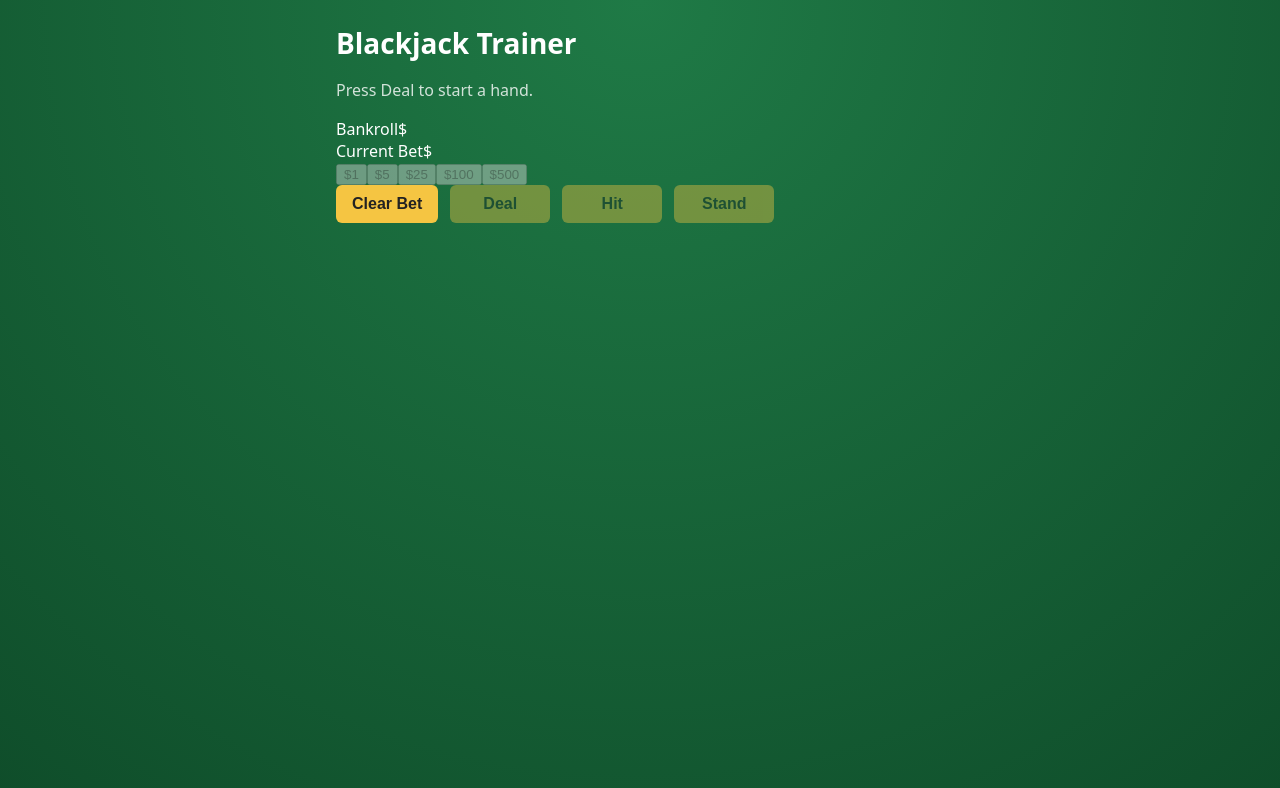
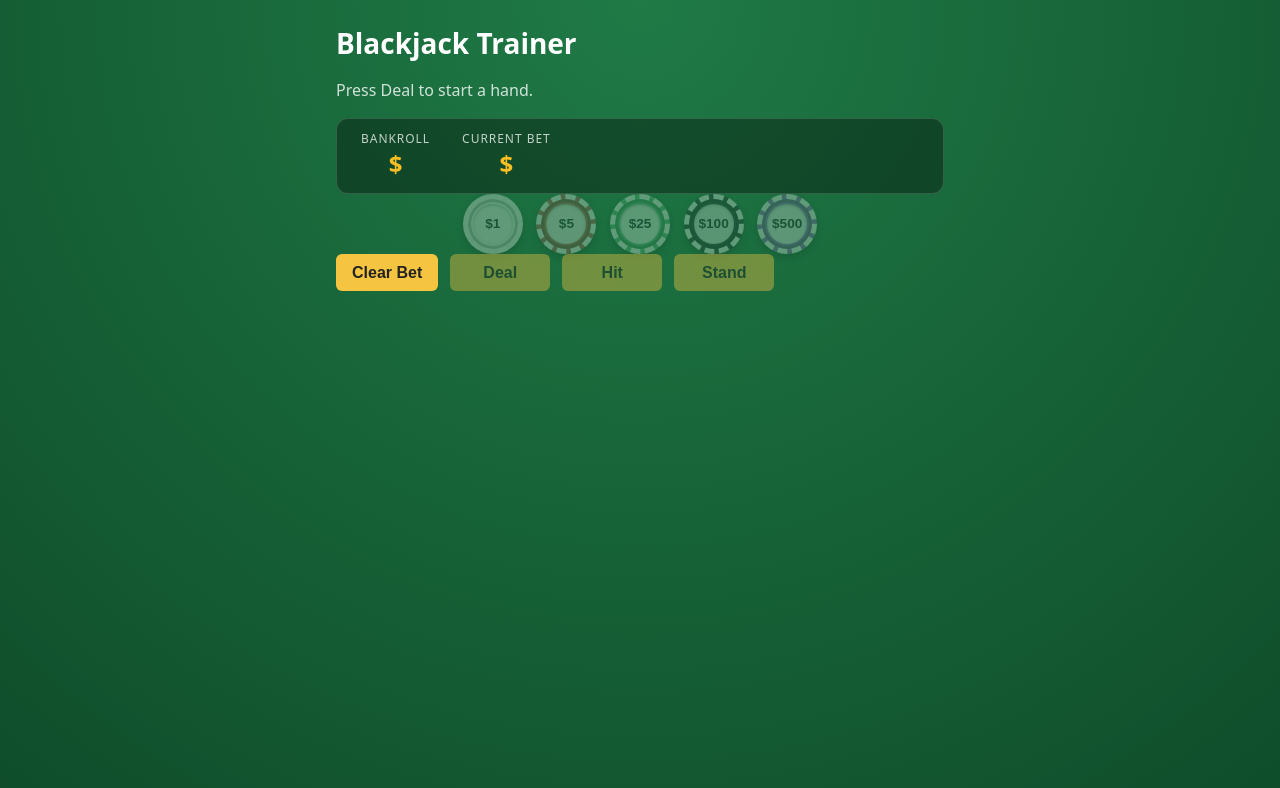
Before and after one commit to cis3296-f26/blackjack-trainer, a React (Vite) app: page / in a window 1280 px wide. Shown: the top 788 px of the page. Built offline with nearby package versions, Linux system fonts and the light colour scheme.

Commit message:
Style casino chip buttons, bankroll display, and hover states

```diff
--- a/src/components/Controls.css
+++ b/src/components/Controls.css
@@ -24,3 +24,98 @@
   opacity: 0.4;
   cursor: not-allowed;
 }
+
+.betting-container {
+  display: flex;
+  flex-direction: column;
+  align-items: center;
+  gap: 1rem;
+  margin-top: 1rem;
+}
+
+.bankroll-hud {
+  display: flex;
+  gap: 2rem;
+  background: rgba(0, 0, 0, 0.35);
+  padding: 0.75rem 1.5rem;
+  border-radius: 12px;
+  border: 1px solid rgba(255, 255, 255, 0.15);
+}
+
+.stat-box {
+  display: flex;
+  flex-direction: column;
+  align-items: center;
+}
+
+.stat-label {
+  font-size: 0.75rem;
+  text-transform: uppercase;
+  letter-spacing: 0.08em;
+  opacity: 0.75;
+}
+
+.stat-value {
+  font-size: 1.5rem;
+  font-weight: 700;
+  color: #fbbf24;
+}
+
+.bailout-banner {
+  background: rgba(239, 68, 68, 0.2);
+  border: 1px solid #ef4444;
+  color: #fecaca;
+  padding: 0.5rem 1rem;
+  border-radius: 8px;
+  font-size: 0.9rem;
+}
+
+.chip-rack {
+  display: flex;
+  gap: 0.85rem;
+  flex-wrap: wrap;
+  justify-content: center;
+}
+
+.casino-chip {
+  width: 60px;
+  height: 60px;
+  border-radius: 50%;
+  background-color: var(--chip-color);
+  border: 5px dashed #ffffff;
+  box-shadow: 0 4px 8px rgba(0, 0, 0, 0.4), inset 0 0 0 3px rgba(0, 0, 0, 0.25);
+  display: flex;
+  align-items: center;
+  justify-content: center;
+  cursor: pointer;
+  transition: transform 0.15s ease, opacity 0.15s ease;
+  padding: 0;
+}
+
+.casino-chip:hover:not(:disabled) {
+  transform: translateY(-4px) scale(1.05);
+}
+
+.casino-chip:active:not(:disabled) {
+  transform: translateY(0) scale(0.97);
+}
+
+.casino-chip:disabled {
+  opacity: 0.3;
+  cursor: not-allowed;
+  filter: grayscale(40%);
+}
+
+.chip-inner {
+  width: 40px;
+  height: 40px;
+  border-radius: 50%;
+  background: rgba(255, 255, 255, 0.9);
+  color: #0f172a;
+  font-weight: 800;
+  font-size: 0.85rem;
+  display: flex;
+  align-items: center;
+  justify-content: center;
+  box-shadow: inset 0 1px 3px rgba(0, 0, 0, 0.3);
+}
```
